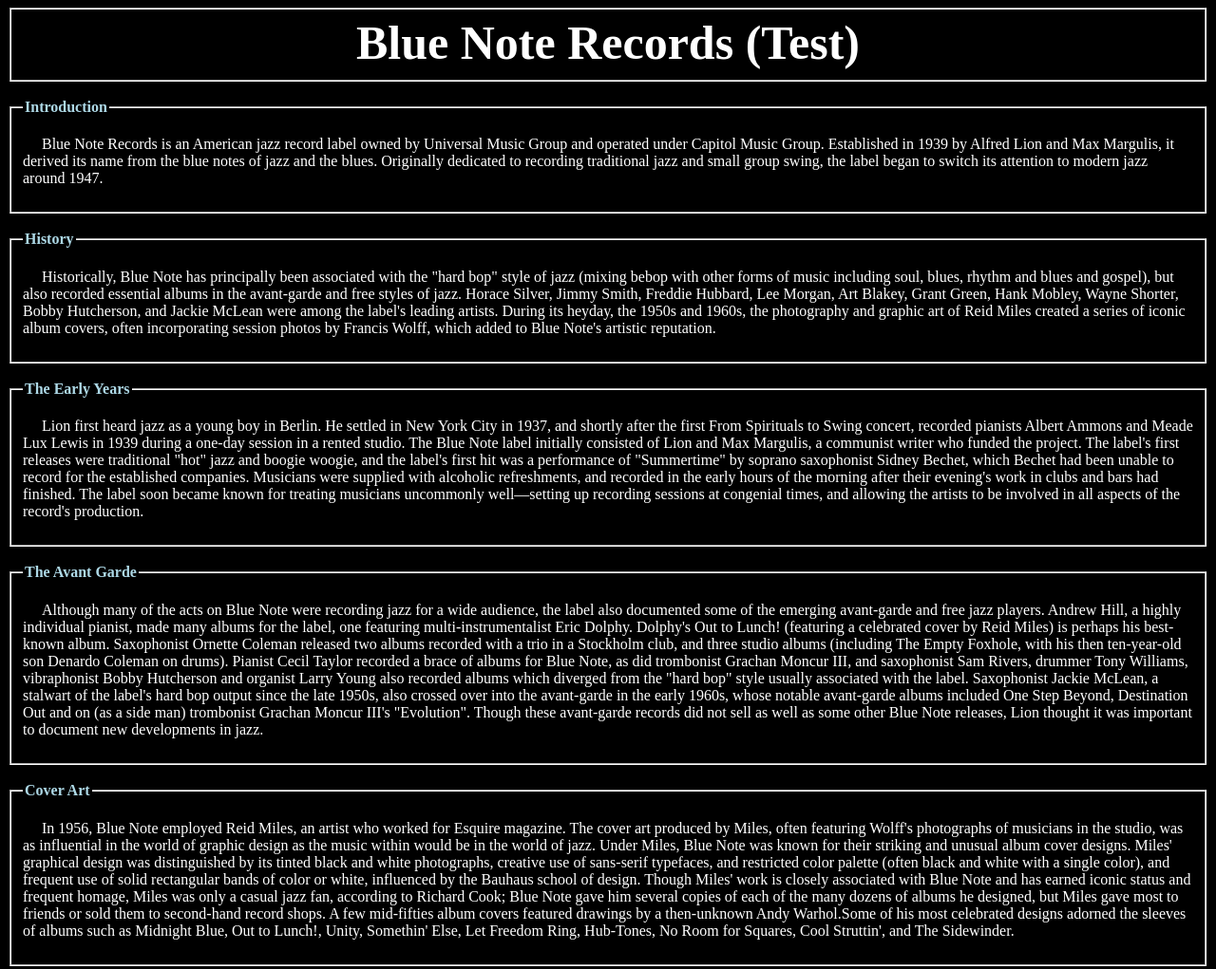
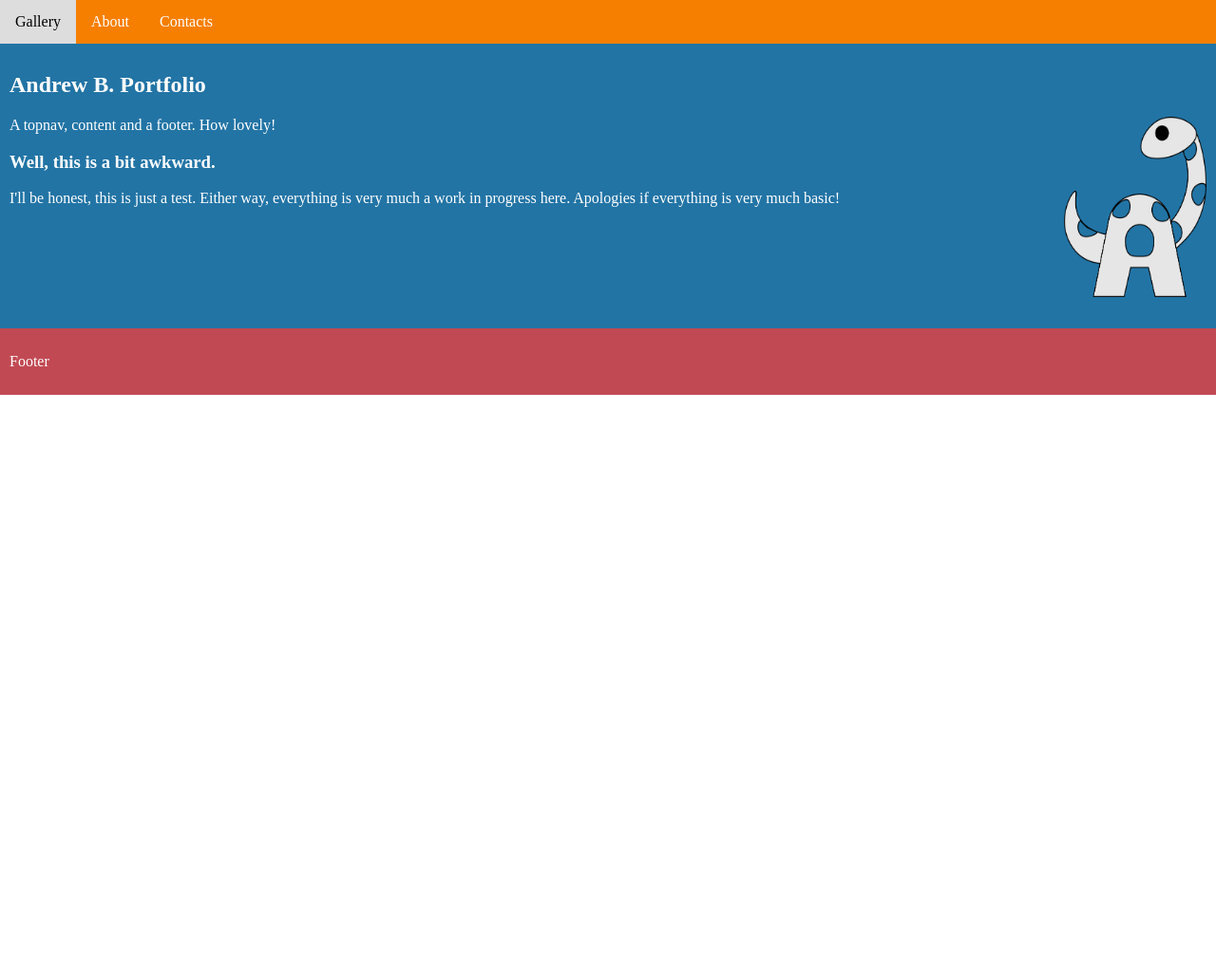
Before and after one commit to DinoWorkshop/DinoWorkshop.github.io, a plain HTML site: page index.html in a window 1280 px wide. Shown: the whole page at 95% size. After the commit the page ends 800 px from the top, so only its background shows below. Drawn offline with Linux system fonts and the light colour scheme.

Commit message:
portfolio test
yes

```diff
--- a/css/style.css
+++ b/css/style.css
@@ -1,24 +1,50 @@
-legend {
-  color:lightblue;
-}
+* {
+    box-sizing: border-box;
 
-fieldset {
-  background-color: black;
-  border-color: white;
 }
 
 body {
-  background-color: black;
+  margin: 0;
 }
 
-p {
-  color: white;
-  text-indent: 20px;
+/* Style the top navigation bar */
+.topnav {
+    overflow: hidden;
+    background-color: rgba(247,127,0,1);
+}
+/*Dinosaur Logo*/
+.content img {
+  width:150px;
+  height:190px;
+  float: right;
+}
+/* Style the topnav links */
+.topnav a {
+    float: left;
+    display: block;
+    color: rgba(255,255,255,1);
+    text-align: center;
+    padding: 14px 16px;
+    text-decoration: none;
 }
 
-.header header {
-  color:white;
-  font-weight: bold;
-  font-size: 50px;
-  text-align: center;
+/* Change color on hover */
+.topnav a:hover {
+    background-color: #ddd;
+    color: black;
 }
+
+/* Style the content */
+.content {
+    color: white;
+    background-color: rgba(34,116,165,1);
+    padding: 10px;
+    height: 300px; /* Should be removed. Only for demonstration */
+}
+
+/* Style the footer */
+.footer {
+    color: white;
+    background-color: rgba(193,73,83,1);
+    padding: 10px;
+}
--- a/index.html
+++ b/index.html
@@ -1,69 +1,41 @@
 <!DOCTYPE html>
-<html lang="en" dir="ltr">
-  <head>
-    <link rel="stylesheet" href="./css/style.css">
-    <meta charset="utf-8">
-    <title>Blue Note Records Test</title>
-  </head>
-  <body>
+<html lang="en">
+<head>
+<title> Andrew B.Portfolio </title>
+<meta charset="utf-8">
+<meta name="viewport" content="width=device-width, initial-scale=1">
+<link rel="stylesheet" type="text/css" href="CSS/style.css">
+</head>
 
+<body>
 
-<div class="header">
-  <fieldset>
-    <header> Blue Note Records (Test) </header>
-  </fieldset>
+<div class="topnav">
+
+  <a href="#">Gallery</a>
+  <a href="#">About</a>
+  <a href="#">Contacts</a>
 </div>
 
-<br>
+<div class="content">
+  <h2> Andrew B. Portfolio </h2>
+  <img src="Assets/Logos/Updated_Logo.png"alt="Andrew Bishop">
+    <p>A topnav, content and a footer. How lovely!</p>
 
-<div class="intro">
-  <fieldset>
-    <legend> <b> Introduction </b> </legend>
-    <p> Blue Note Records is an American jazz record label owned by Universal Music Group and operated under Capitol Music Group.
-      Established in 1939 by Alfred Lion and Max Margulis, it derived its name from the blue notes of jazz and the blues.
-      Originally dedicated to recording traditional jazz and small group swing, the label began to switch its attention to modern jazz around 1947.<p>
-  </fieldset>
+  <div class="contentArea1">
+<h3> Well, this is a bit awkward. </h3>
 </div>
 
-<br>
-
-<div class="history">
-  <fieldset>
-      <legend> <b> History </b> </legend>
-        <p> Historically, Blue Note has principally been associated with the "hard bop" style of jazz (mixing bebop with other forms of music including soul, blues, rhythm and blues and gospel), but also recorded essential albums in the avant-garde and free styles of jazz. Horace Silver, Jimmy Smith, Freddie Hubbard, Lee Morgan, Art Blakey, Grant Green, Hank Mobley, Wayne Shorter, Bobby Hutcherson, and Jackie McLean were among the label's leading artists. During its heyday, the 1950s and 1960s, the photography and graphic art of Reid Miles created a series of iconic album covers, often incorporating session photos by Francis Wolff, which added to Blue Note's artistic reputation.</p>
-  </fieldset>
+<div class="contentArea2">
+  I'll be honest, this is just a test. Either way, everything
+  is very much a work in progress here.
+  Apologies if everything is very much basic!
 </div>
 
-<br>
-
-<div class="earlyYears">
-  <fieldset>
-      <legend> <b> The Early Years </b> </legend>
-    <p> Lion first heard jazz as a young boy in Berlin. He settled in New York City in 1937, and shortly after the first From Spirituals to Swing concert, recorded pianists Albert Ammons and Meade Lux Lewis in 1939 during a one-day session in a rented studio. The Blue Note label initially consisted of Lion and Max Margulis, a communist writer who funded the project. The label's first releases were traditional "hot" jazz and boogie woogie, and the label's first hit was a performance of "Summertime" by soprano saxophonist Sidney Bechet, which Bechet had been unable to record for the established companies. Musicians were supplied with alcoholic refreshments, and recorded in the early hours of the morning after their evening's work in clubs and bars had finished. The label soon became known for treating musicians uncommonly well—setting up recording sessions at congenial times, and allowing the artists to be involved in all aspects of the record's production.</p>
-  </fieldset>
 </div>
 
-<br>
-
-<div class="avant">
-  <fieldset>
-    <legend> <b> The Avant Garde </b> </legend>
-    <p> Although many of the acts on Blue Note were recording jazz for a wide audience, the label also documented some of the emerging avant-garde and free jazz players. Andrew Hill, a highly individual pianist, made many albums for the label, one featuring multi-instrumentalist Eric Dolphy. Dolphy's Out to Lunch! (featuring a celebrated cover by Reid Miles) is perhaps his best-known album. Saxophonist Ornette Coleman released two albums recorded with a trio in a Stockholm club, and three studio albums (including The Empty Foxhole, with his then ten-year-old son Denardo Coleman on drums). Pianist Cecil Taylor recorded a brace of albums for Blue Note, as did trombonist Grachan Moncur III, and saxophonist Sam Rivers, drummer Tony Williams, vibraphonist Bobby Hutcherson and organist Larry Young also recorded albums which diverged from the "hard bop" style usually associated with the label.
-      Saxophonist Jackie McLean, a stalwart of the label's hard bop output since the late 1950s, also crossed over into the avant-garde in the early 1960s, whose notable avant-garde albums included One Step Beyond, Destination Out and on (as a side man) trombonist Grachan Moncur III's "Evolution".
-Though these avant-garde records did not sell as well as some other Blue Note releases, Lion thought it was important to document new developments in jazz.<p>
-</fieldset>
+<div class="footer">
+  <p>Footer</p>
 </div>
 
-<br>
-
-<div class="cover">
-  <fieldset>
-    <legend> <b> Cover Art </b> </legend>
-    <p> In 1956, Blue Note employed Reid Miles, an artist who worked for Esquire magazine. The cover art produced by Miles, often featuring Wolff's photographs of musicians in the studio, was as influential in the world of graphic design as the music within would be in the world of jazz. Under Miles, Blue Note was known for their striking and unusual album cover designs. Miles' graphical design was distinguished by its tinted black and white photographs, creative use of sans-serif typefaces, and restricted color palette (often black and white with a single color), and frequent use of solid rectangular bands of color or white, influenced by the Bauhaus school of design.
-    Though Miles' work is closely associated with Blue Note and has earned iconic status and frequent homage, Miles was only a casual jazz fan, according to Richard Cook; Blue Note gave him several copies of each of the many dozens of albums he designed, but Miles gave most to friends or sold them to second-hand record shops.
-    A few mid-fifties album covers featured drawings by a then-unknown Andy Warhol.Some of his most celebrated designs adorned the sleeves of albums such as Midnight Blue, Out to Lunch!, Unity, Somethin' Else, Let Freedom Ring, Hub-Tones, No Room for Squares, Cool Struttin', and The Sidewinder. <p>
-  </fieldset>
-</div>
-
-  </body>
+</body>
 </html>
```
Also changed, not shown: Assets/Logos/Updated_Logo.png (added), 1 other file.
